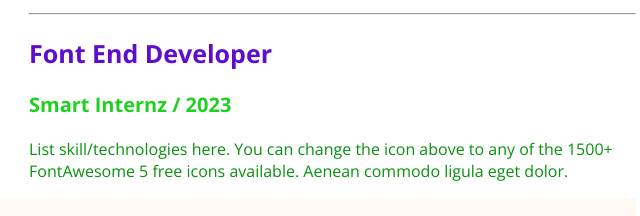
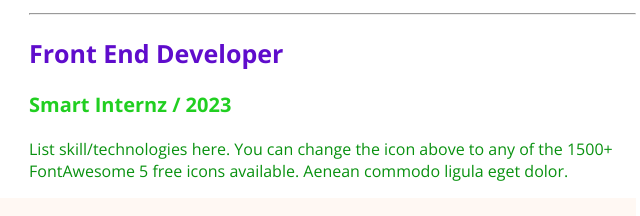
Before and after one commit to Dare9999/Personal-Technical-Portfolio-Documentation, a plain HTML site: page projects.html in a window 1280 px wide. Shown: the part 551-767 px from the top of the page, 636-1276 px from the left. Drawn offline with nearby package versions, Linux system fonts and the light colour scheme.

Commit message:
Update projects.html

```diff
--- a/projects.html
+++ b/projects.html
@@ -55,7 +55,7 @@
                     </div>
                     <hr>
                     <div class="resume-parts">
-                        <h2 class="resume-parts-title">Font End Developer</h2>
+                        <h2 class="resume-parts-title">Front End Developer</h2>
                         <h3 class="resume-parts-info">Smart Internz / 2023</h3>
                         <p class="resume-description">List skill/technologies here. You can change the icon above
                             to any of the 1500+ FontAwesome 5 free icons available. Aenean commodo ligula eget dolor.</p>
```
